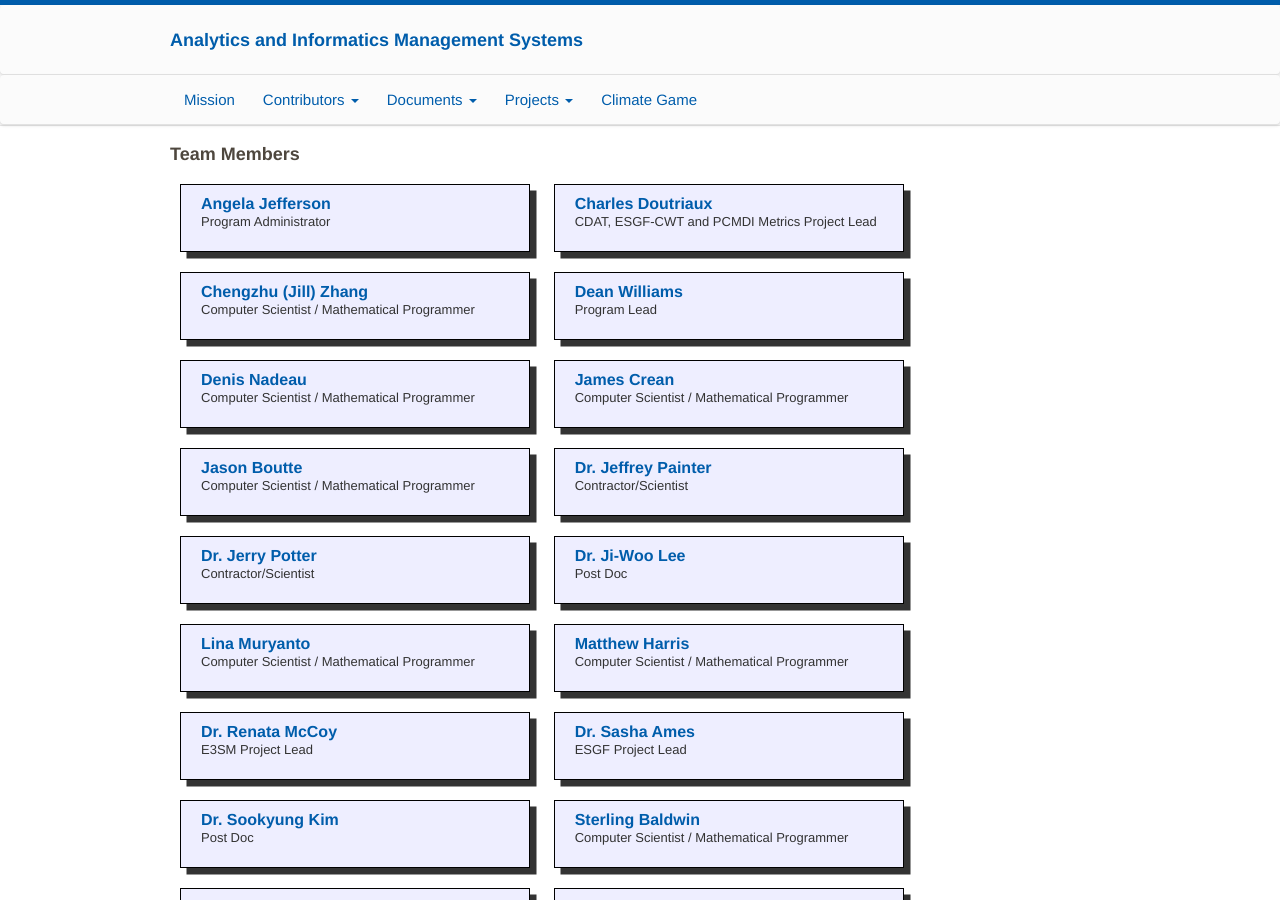
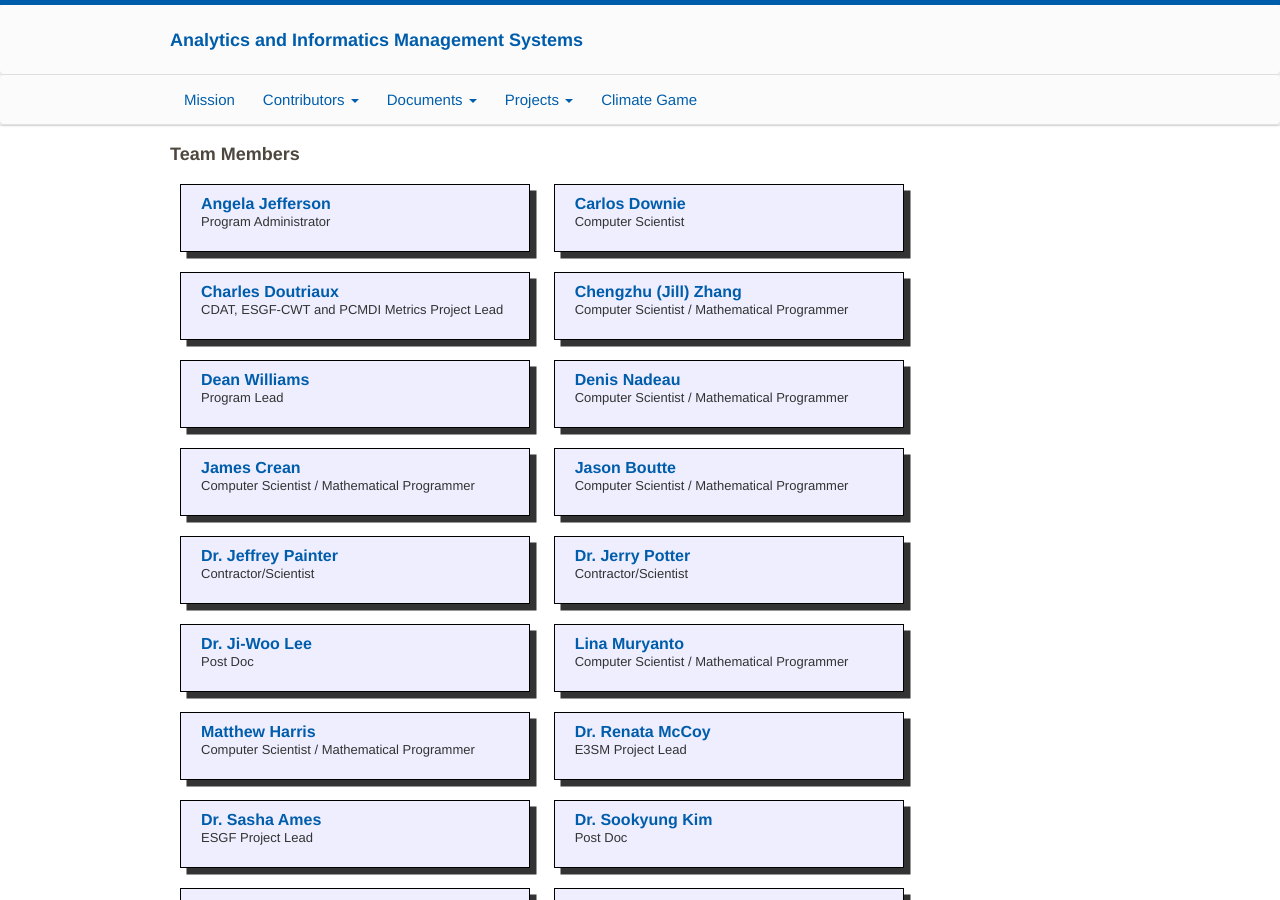
Before and after one commit to aims-group/aims-site, a Jekyll site: the page built from team.md, in a window 1280 px wide and 900 px high. Built offline with Jekyll 4.4.1, drawn with Linux system fonts in a browser that asks for light colours.

Commit message:
Adding Carlos

```diff
--- a/team.md
+++ b/team.md
@@ -10,6 +10,13 @@ title: Team
   <div class="person-info">
     <div class="person-name"><a href="https://github.com/PatrikD" target="_blank">Angela Jefferson</a></div>
     <div class="person-position">Program Administrator</div>
+  </div>
+</div>
+
+<div class="person">
+  <div class="person-info">
+    <div class="person-name"><a href="https://github.com/downiec" target="_blank">Carlos Downie</a></div>
+    <div class="person-position">Computer Scientist</div>
   </div>
 </div>
 
```
